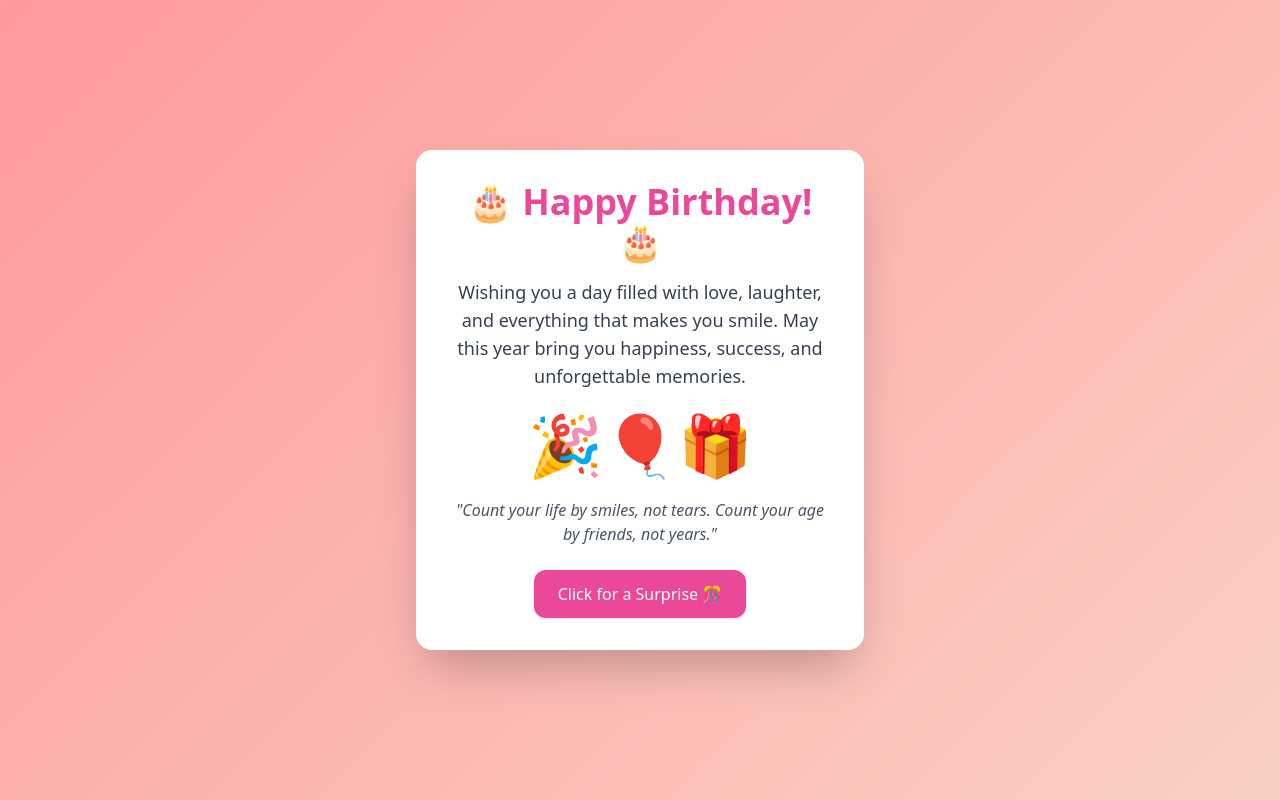
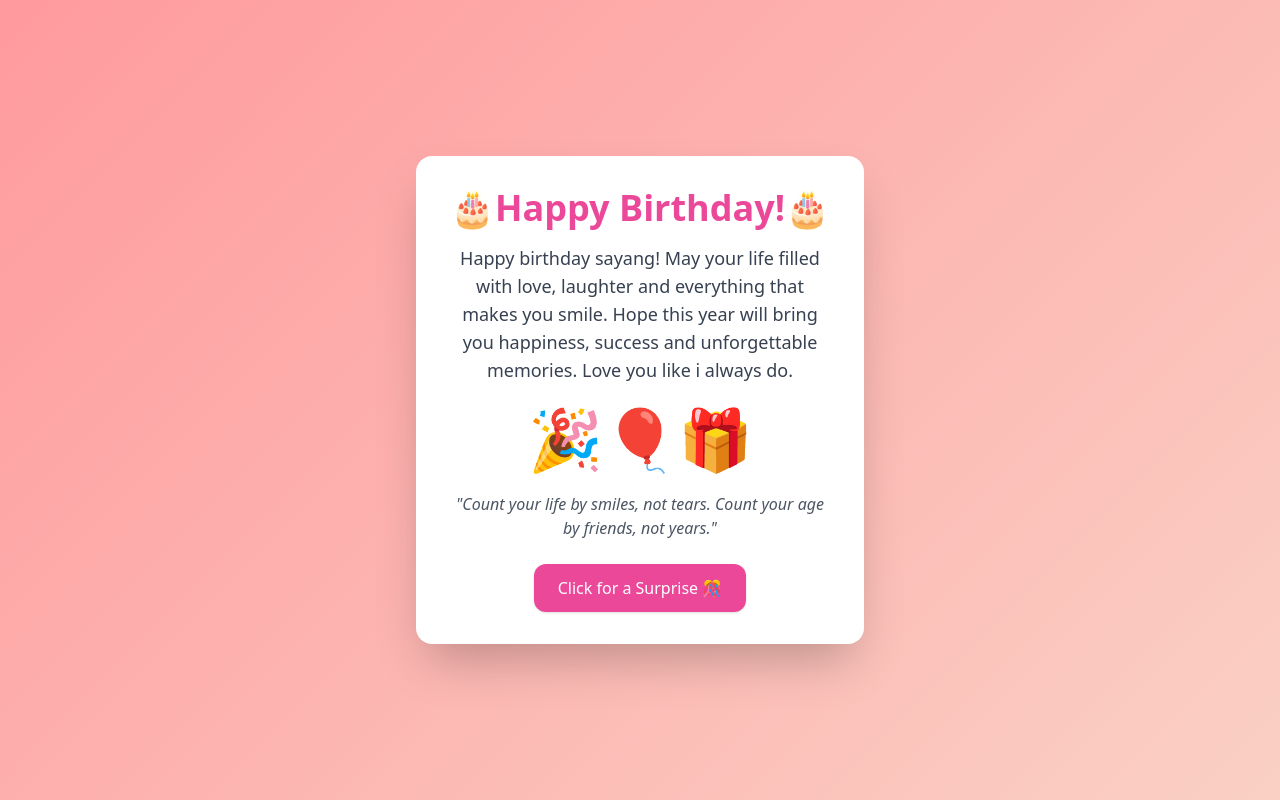
Before and after one commit to Shahrul-hakim/Happy-Birthday-Sayang, a plain HTML site: page index.html in a window 1280 px wide. Drawn offline with nearby package versions, Linux system fonts and the light colour scheme.

Commit message:
Modify birthday message in index.html
Updated birthday message and improved wording.

```diff
--- a/index.html
+++ b/index.html
@@ -14,10 +14,11 @@
 </head>
 <body class="min-h-screen flex items-center justify-center px-4">
   <div class="bg-white shadow-2xl rounded-2xl p-6 sm:p-8 max-w-md w-full text-center">
-    <h1 class="text-3xl sm:text-4xl font-extrabold text-pink-500 mb-4">🎂 Happy Birthday! 🎂</h1>
+    <h1 class="text-3xl sm:text-4xl font-extrabold text-pink-500 mb-4">🎂Happy Birthday!🎂</h1>
     <p class="text-base sm:text-lg text-gray-700 mb-6">
-      Wishing you a day filled with love, laughter, and everything that makes you smile.
-      May this year bring you happiness, success, and unforgettable memories.
+      Happy birthday sayang! May your life filled with love, laughter and everything that makes you smile.
+      Hope this year will bring you happiness, success and unforgettable memories.
+      Love you like i always do.
     </p>
 
     <div class="text-5xl sm:text-6xl mb-6">🎉🎈🎁</div>
```
